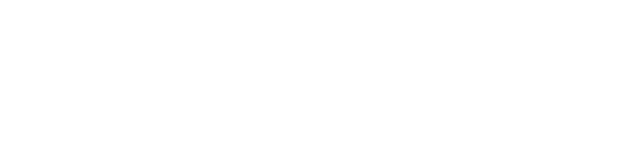
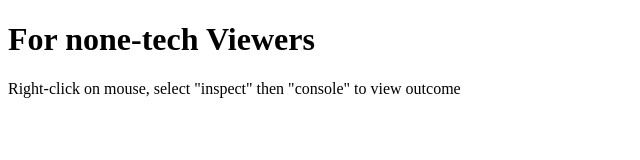
Before and after one commit to Cleverttech/Array-Cardio-practice, a plain HTML site: page index.html in a window 1280 px wide. Shown: the whole page, without its empty margins (0-640 px from the left). Drawn offline with Linux system fonts and the light colour scheme.

Commit message:
add h1 and p to html

```diff
--- a/index.html
+++ b/index.html
@@ -6,6 +6,8 @@
     <title>Array Cardio</title>
 </head>
 <body>
+  <h1>For none-tech Viewers</h1>
+  <p>Right-click on mouse, select "inspect" then "console" to view outcome</p>
     <script src="app.js" type="text/javascript"></script>
 </body>
 </html>
```
